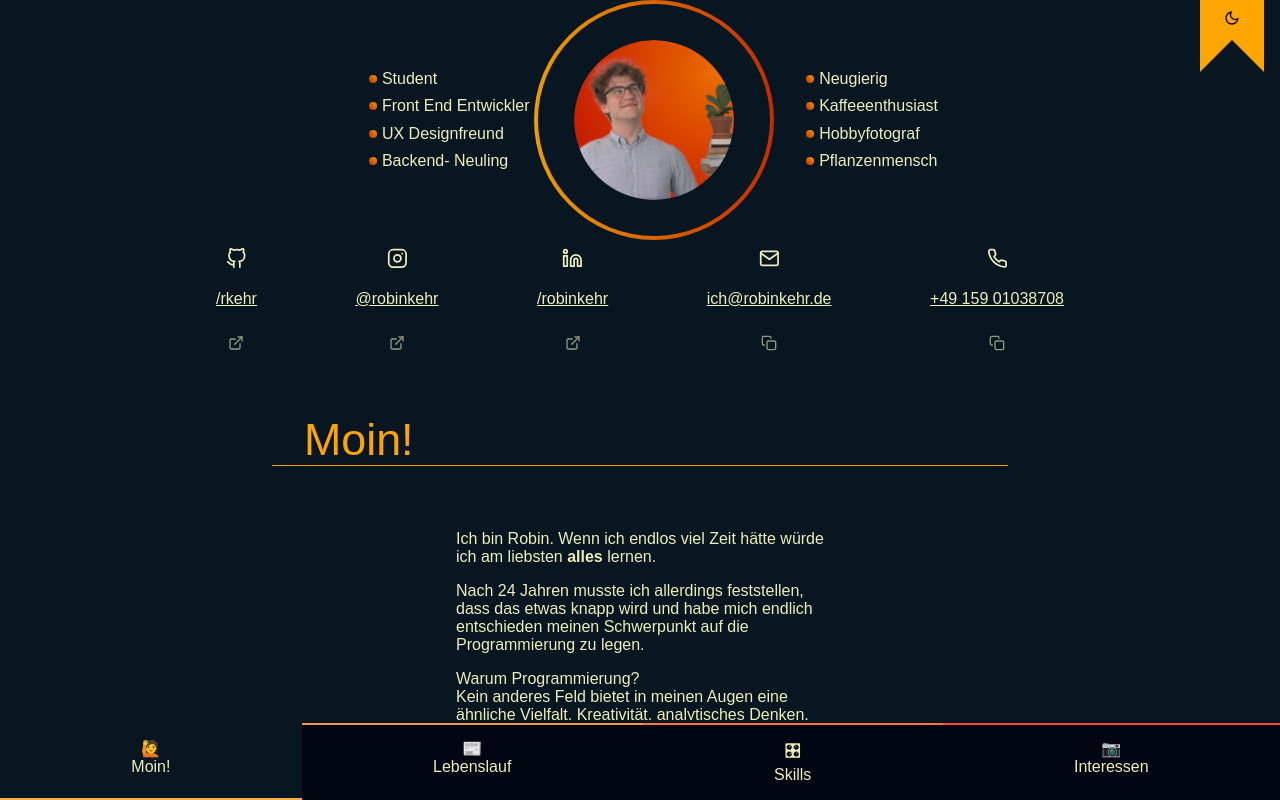
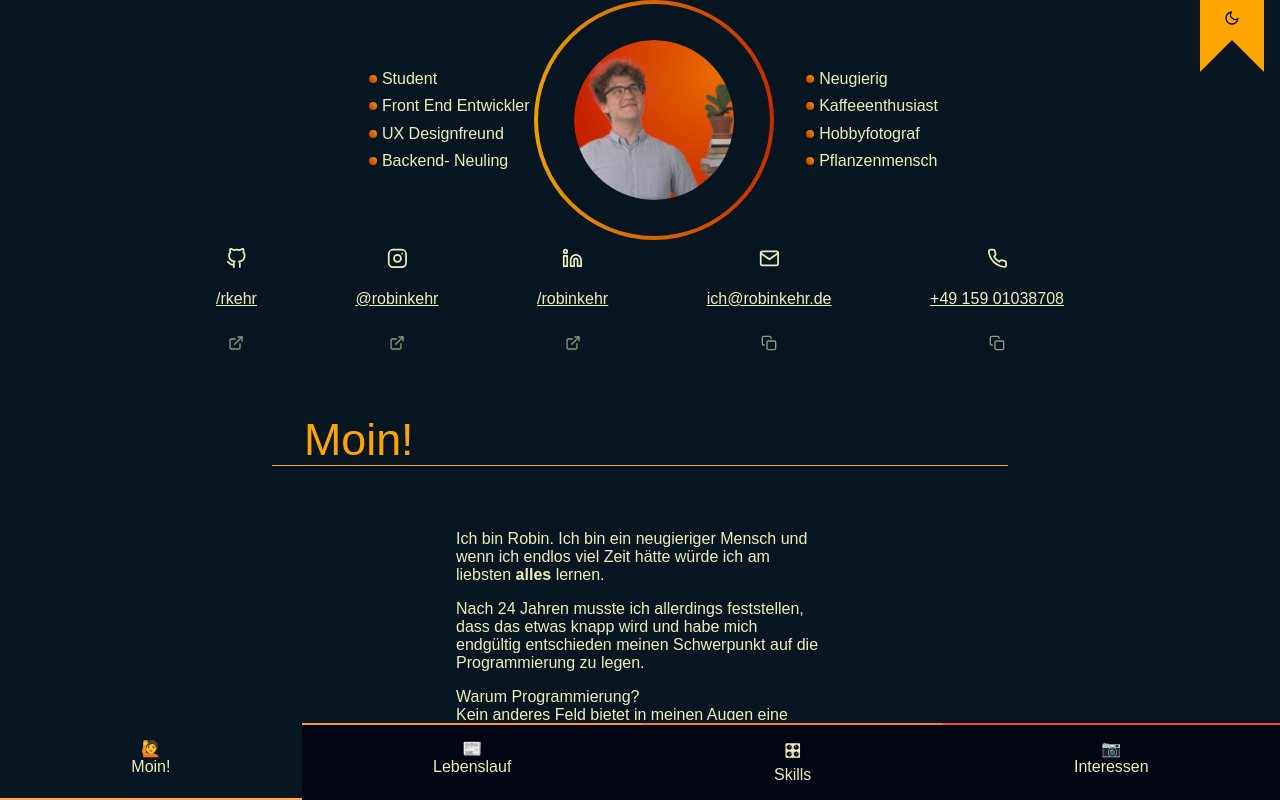
Before and after one commit to rkehr/bewerbung, a React app: page /moin in a window 1280 px wide. Built offline with nearby package versions, Linux system fonts and the light colour scheme; a web font is replaced by a local one.

Commit message:
updated text

```diff
--- a/src/pages/Moin.js
+++ b/src/pages/Moin.js
@@ -61,12 +61,13 @@ const Moin = ({ page }) => {
           {page.name}
         </h1>
         <p>
-          Ich bin Robin. Wenn ich endlos viel Zeit hätte würde ich am liebsten
+          Ich bin Robin. Ich bin ein neugieriger Mensch und wenn ich endlos viel
+          Zeit hätte würde ich am liebsten
           <span className='bold'> alles</span> lernen.
         </p>
         <p>
           Nach 24 Jahren musste ich allerdings feststellen, dass das etwas knapp
-          wird und habe mich endlich entschieden meinen Schwerpunkt auf die
+          wird und habe mich endgültig entschieden meinen Schwerpunkt auf die
           Programmierung zu legen.
         </p>
         <p>
@@ -75,12 +76,8 @@ const Moin = ({ page }) => {
           Kreativität, analytisches Denken, kreative Problemlösung, und
           Mustererkennung, machen mir Spaß. Und all das lässt sich dann anwenden
           auf sinnstiftende Projekte, absolut sinnbefreite Projekte, esthetische
-          Projekte, reine Kommandozeilenprojekte (dank ASCII art natürlich auch
-          esthetische Kommandozeilenprojekte)... Alles ist möglich und genau das
-          fasziniert mich.
-        </p>
-        <p>
-          Und sonst so? <br />
+          Projekte, reine Kommandozeilenprojekte... Alles ist möglich und genau
+          das fasziniert mich.
         </p>
       </div>
     </>
```
